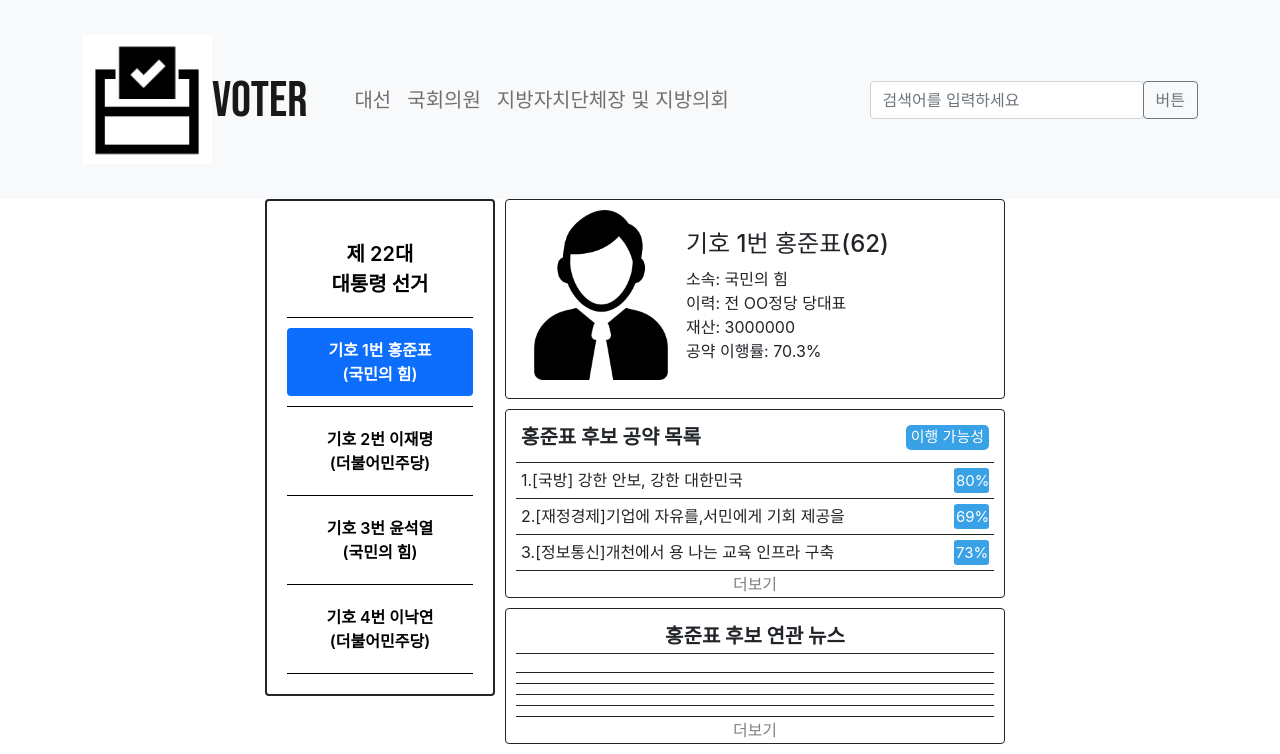
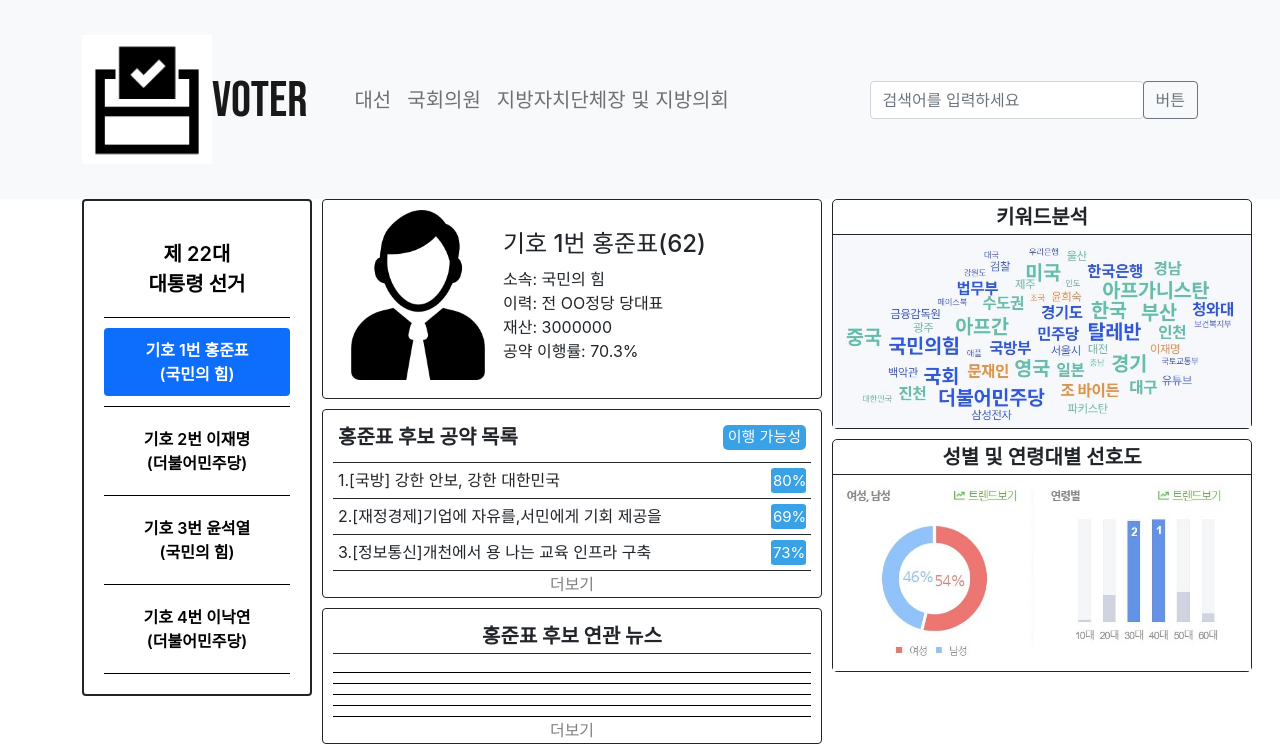
Before and after one commit to rlagudtn/voter, a React app in the folder Voter/src/main/frontend/: page / in a window 1280 px wide. Shown: the top 754 px of the page. Built offline with nearby package versions, Linux system fonts and the light colour scheme; no server answers.

Commit message:
news detail #21.09.26

```diff
--- a/Voter/src/main/frontend/src/App.css
+++ b/Voter/src/main/frontend/src/App.css
@@ -36,7 +36,7 @@
   width: 420px;
   min-width: 420px;
 }
-@media screen and (max-width:1320px){
+@media screen and (max-width:1200px){
 
   .aboutCandidate{
     flex-direction: column;
--- a/Voter/src/main/frontend/src/App.js
+++ b/Voter/src/main/frontend/src/App.js
@@ -14,8 +14,9 @@ import {CSSTransition} from 'react-transition-group';
 import Candidate from './Candidate.js';
 import axios from 'axios';
 import NewsListPage from './NewsListPage';
-import { Route } from 'react-router-dom';
+import { Route,Link } from 'react-router-dom';
 import * as Search from "./SearchWord.js";
+import NewsDetail from './NewsDetail.js';
 function App() {
   let [candidatesInfo,changeCandidatesInfo]=useState(candidatesData);
   let [currentCandidate,currentCandidateChange]=useState(candidatesInfo[0]);
@@ -23,7 +24,10 @@ function App() {
   let [candidateToggle,changeCandidateToggle]=useState(false);
   let [previewNews,changePreviewNews]=useState([0,0,0,0,0]);
   let previewSize=5;
-  let [keyword,changeKeyWord]=useState("");
+  let [keyword,changeKeyword]=useState("");
+
+  // 뉴스 클릭 index
+  let [newsIndex,changeNewsIndex]=useState(0);
   useEffect(()=>{
     Search.searchWord(changePreviewNews,currentCandidate.name,previewSize);
 
@@ -33,7 +37,7 @@ function App() {
   },[candidateTab]);
   return (
     <div className="App">
-      <NavMenu className="navbar" changeKeyword={changeKeyWord}></NavMenu>
+      <NavMenu className="navbar" changeKeyword={changeKeyword}></NavMenu>
 
       {/* Container */}
       <Route exact path="/">
@@ -59,8 +63,8 @@ function App() {
               </Nav>
             </div>
             <CSSTransition in={candidateToggle} classNames="candidateInfo" timeout={300}>
-              <AboutCandidate candidates={candidatesInfo} currentTab={candidateTab}
-                previewNews={previewNews} changeToggle={changeCandidateToggle} />
+              <AboutCandidate candidates={candidatesInfo} currentTab={candidateTab} changeKeyword={changeKeyword}
+                previewNews={previewNews} changeNewsIndex={changeNewsIndex} changeToggle={changeCandidateToggle} />
             </CSSTransition>
 
 
@@ -69,15 +73,16 @@ function App() {
       </Route>
 
       <Route path="/NewsListPage/"  >
-
         <NewsListPage keyword={keyword}/>
+      </Route>
+      <Route path="/NewsDetail">
+        <NewsDetail newsId={previewNews[newsIndex].news_id}></NewsDetail>
       </Route>
 
     </div>
   );
 }
 function AboutCandidate(props){
-  console.log(props)
   let currentCandidate=props.candidates[props.currentTab];
   useEffect(()=>{
     props.changeToggle(true);
@@ -121,11 +126,19 @@ function AboutCandidate(props){
           <h5><b>{currentCandidate.name} 후보 연관 뉴스</b></h5>
           {
             props.previewNews.map((news,i)=>{
-              return <p>{news.title}</p>
+              return <Link to="/NewsDetail"><p onClick={()=>{
+                props.changeNewsIndex(i)
+              }
+                }>{news.title}</p></Link>
             })
           }
+          <Link to={{
+            pathname: '/NewsListPage',
 
-          <button>더보기</button>
+          }}>
+            <button onClick={() => { props.changeKeyword(currentCandidate.name) }}>더보기</button>
+          </Link>
+
         </div>
       </div>
       <div className="candidateVisuals">
--- /dev/null
+++ b/Voter/src/main/frontend/src/NewsDetail.js
@@ -0,0 +1,16 @@
+import { useEffect, useState } from "react";
+import { getNewsDetail } from "./SearchWord.js";
+
+function NewsDetail(props){
+    let [detail,changeDetail]=useState({});
+    useEffect(()=>{
+        getNewsDetail(changeDetail,props.newsId);
+    },[props.newsId])
+    return (
+        <div>
+            <h1>{detail.title}</h1>
+            <div>{detail.content}</div>
+        </div>
+    );
+}
+export default NewsDetail;
--- a/Voter/src/main/frontend/src/NewsListPage.js
+++ b/Voter/src/main/frontend/src/NewsListPage.js
@@ -14,11 +14,7 @@ function NewsListPage(props){
         return searchWord(changeNewsList,props.keyword,newsSize);
     },[props.keyword])
 
-    // useEffect(()=>{
-    //     console.log(keyword);
 
-    //     console.log(newsList);
-    // },[keyword]);
     return (
         <div className="NewsListPage">
             {
--- a/Voter/src/main/frontend/src/SearchWord.js
+++ b/Voter/src/main/frontend/src/SearchWord.js
@@ -54,7 +54,35 @@ export function searchWord(changeNews,word,size) {
     axios.post(requestUrl, datas).
         then(Response => {
             changeNews(Response.data.return_object.documents);
-
         })
 
 }
+
+export function getNewsDetail(changeDetail,newsId){
+    let requestUrl = "http://tools.kinds.or.kr:8888/search/news";
+    let data={
+        "access_key": "16ca0e32-df44-4e27-84db-45f6604fad18",
+        "argument": {
+
+            "news_ids": [
+                newsId
+            ],
+            "fields": [
+                "content",
+                "byline",
+                "category",
+                "category_incident",
+                "images",
+                "provider_subject",
+                "provider_news_id",
+                "publisher_code"
+            ]
+        }
+    }
+
+    axios.post(requestUrl, data).
+        then(Response => {
+            console.log(Response.data.return_object.documents);
+            changeDetail(Response.data.return_object.documents[0]);
+        })
+}
```
